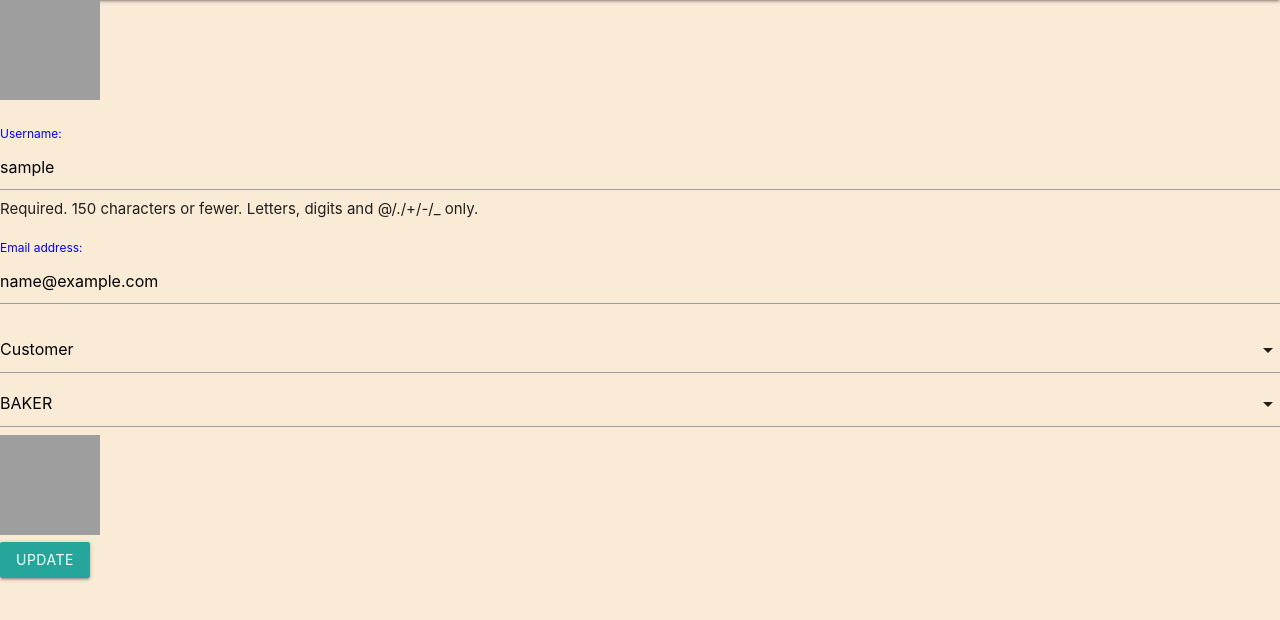
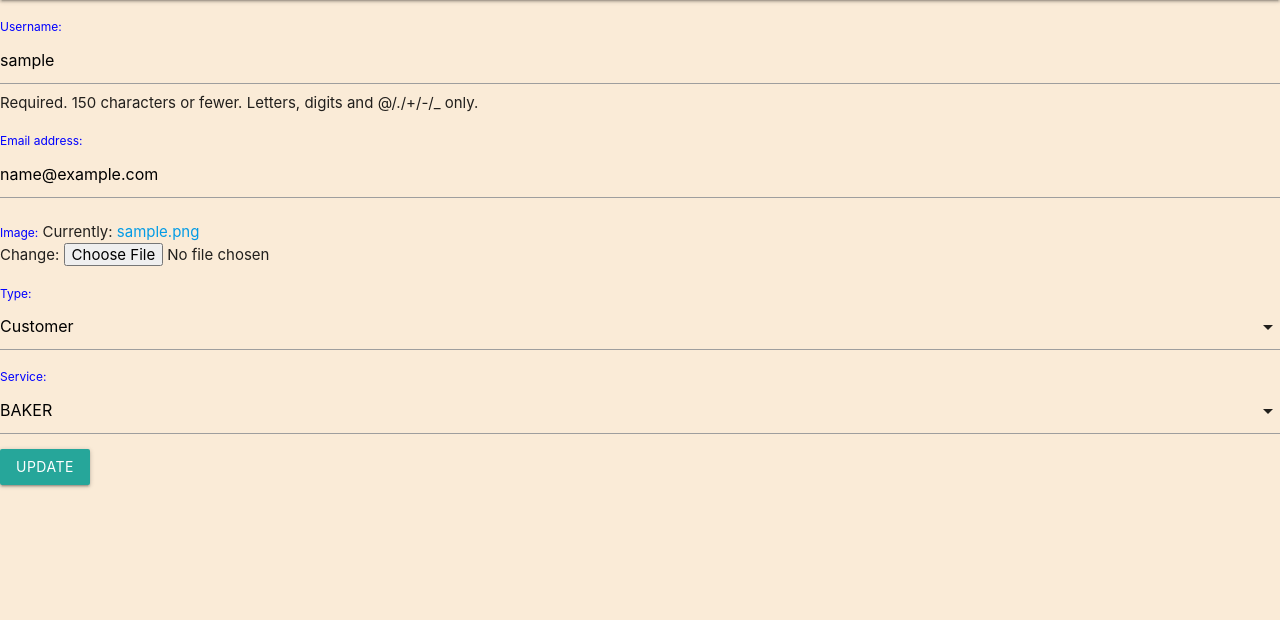
Before and after one commit to Xn00rX/Bidayat, a Django app: page /users/1/update/ in a window 1280 px wide. Shown: the part 64-684 px from the top of the page. Run offline with Django 4.2, Linux system fonts and the light colour scheme; tables that the repository leaves empty hold one stand-in row (values such as "Sample post"); grey boxes are pictures that could not be loaded.

Commit message:
Profile is working

```diff
--- a/Bidayat/main_app/forms.py
+++ b/Bidayat/main_app/forms.py
@@ -26,7 +26,7 @@ class UserForm(forms.ModelForm):
 class ProfileForm(forms.ModelForm):
     class Meta:
         model = Profile
-        fields = '__all__'
+        fields = ['image','type','service']
 
 
 
--- a/Bidayat/main_app/templates/detail/user_update.html
+++ b/Bidayat/main_app/templates/detail/user_update.html
@@ -1,34 +1,19 @@
 {% extends 'base.html' %}
 
 {% block content %}
-{% load static %}
-
-<img width="100px" height="100px" src="{% static profile.image|cut:'main_app/static/' %}" alt=""/>
-
-
-</div>
 
 <form method="POST" action="{% url 'user_update' user.id %}" enctype="multipart/form-data">
   {% csrf_token %}
   {{ user_form.as_p }}
-  {{ profile_form.type }}
-  {{ profile_form.service }}
-
-  <img width="100px" height="100px" src="https://i.natgeofe.com/n/548467d8-c5f1-4551-9f58-6817a8d2c45e/NationalGeographic_2572187_square.jpg" alt=""/>
-
-
-  <div>
-
-
-
+  {{ profile_form.as_p }}
 
   <input type="submit" class="btn" value="Update">
-  <script>
-    let typeFile = document.getElementById('id_type')
-    M.FormSelect.init(typeFile)
-    let serviceFile = document.getElementById('id_service')
-    M.FormSelect.init(serviceFile)
+</form>
+<script>
+
+  let typeFile = document.getElementById('id_type')
+  M.FormSelect.init(typeFile)
+  let serviceFile = document.getElementById('id_service')
+  M.FormSelect.init(serviceFile)
   </script>
-</form>
-
 {% endblock %}
--- a/Bidayat/main_app/urls.py
+++ b/Bidayat/main_app/urls.py
@@ -1,10 +1,6 @@
 from django.urls import path
 from . import views
 from django.contrib.auth import views as auth_views
-
-
-from django.conf import settings
-from django.conf.urls.static import static
 
 
 
@@ -22,13 +18,11 @@ urlpatterns=[
   path('messages/<int:pk>/delete',views.MessageDelete.as_view(),name='message_delete'),
 
 
+  path('users/<int:user_id>/update/', views.user_update , name='user_update' ),
   path('detail/user_detail/<int:user_id>/', views.user_detail, name='user_detail'),
   path('accounts/signup/',views.signup,name='signup'),
   path('change_password/', auth_views.PasswordChangeView.as_view(), name='password_change'),
   path('change_password/done/', auth_views.PasswordChangeDoneView.as_view(), name='password_change_done'),
-  path('users/<int:user_id>/update/', views.user_update , name='user_update' ),
+
 
 ]
-
-if settings.DEBUG:
-    urlpatterns += static(settings.MEDIA_URL, document_root=settings.MEDIA_ROOT)
```
Also changed, not shown: Bidayat/main_app/views.py (+2 -9 lines), Bidayat/main_app/static/uploads/cat_i895NHD.jpg (added), Bidayat/main_app/static/uploads/channels4_profile_wudeA1k.jpg (added), 1 other file.
